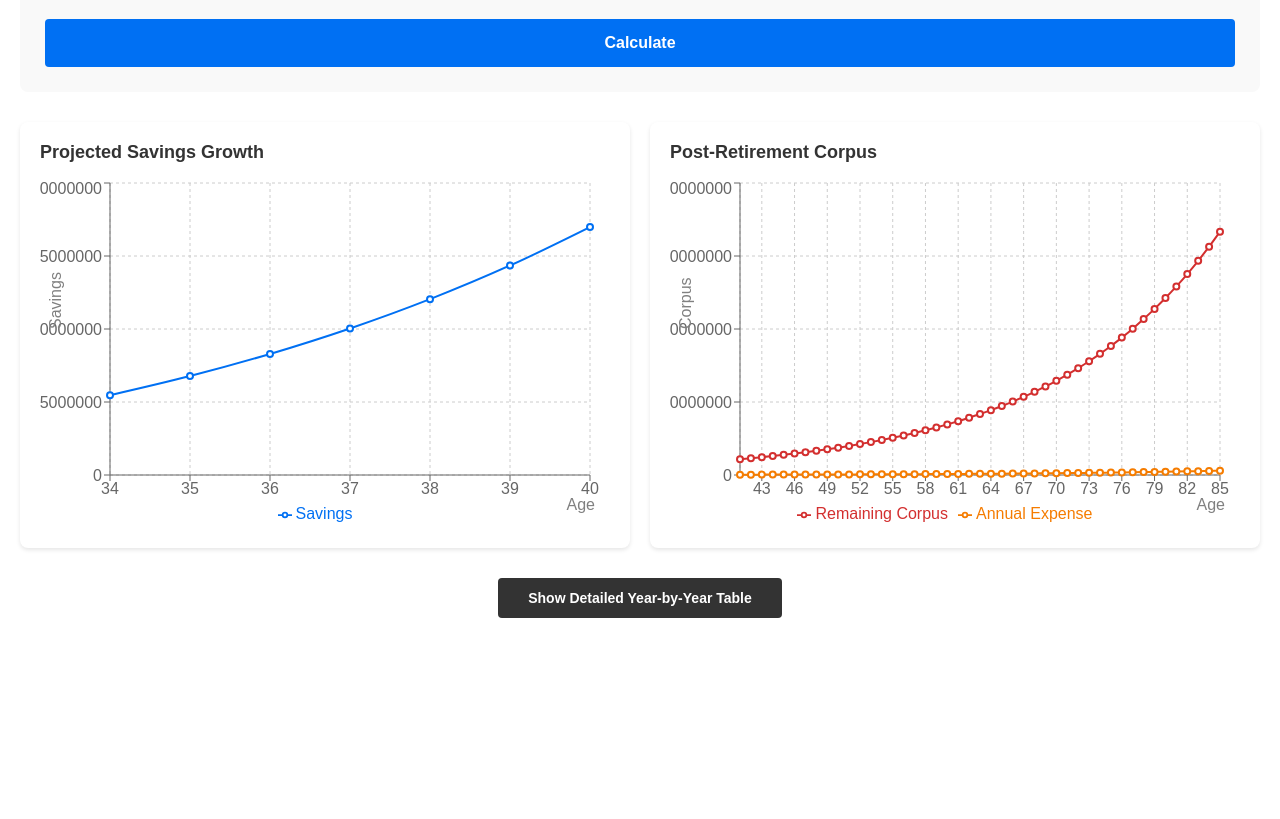
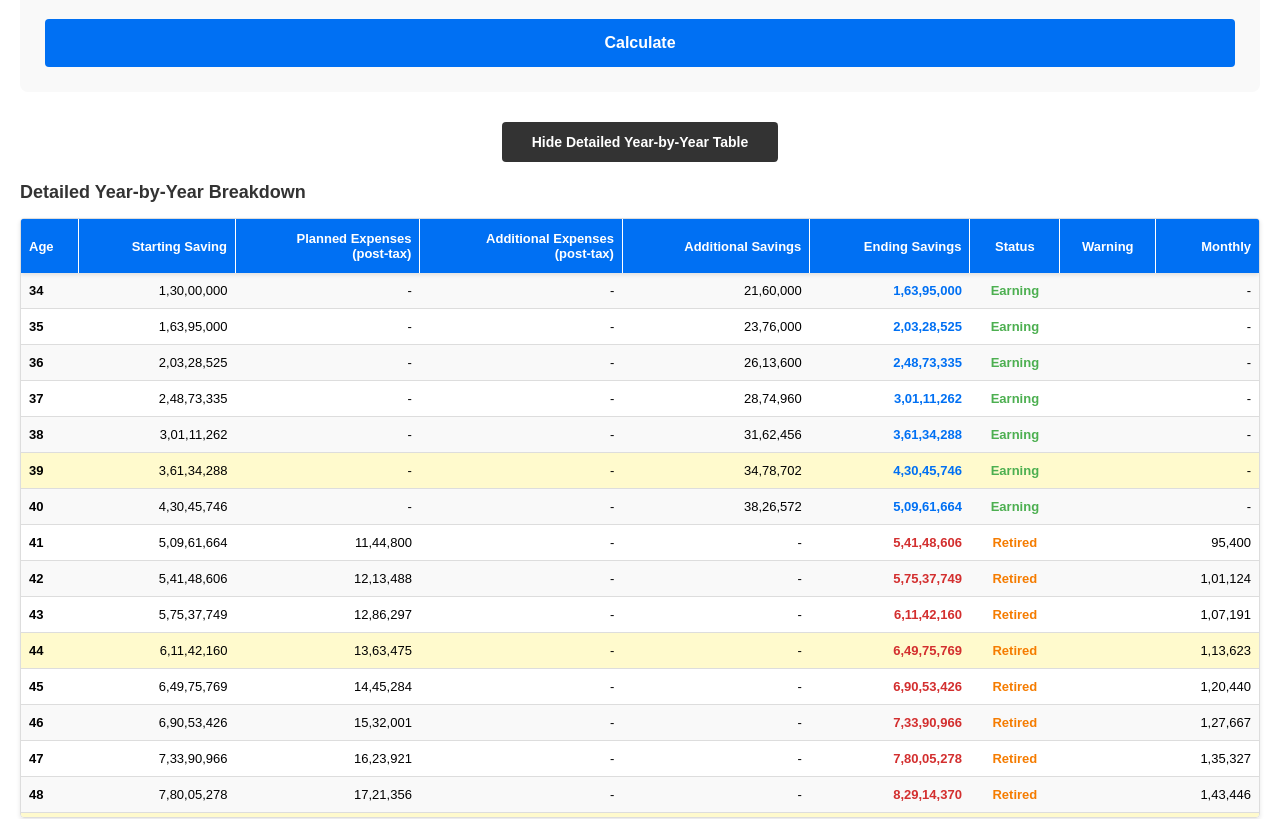
Before and after one commit to IamAKhtar/RetirementPlanner, a Next.js app: page / in a window 1280 px wide. Shown: the part 314-1133 px from the top of the page. Before the commit the page ends 972 px from the top, so only its background shows below. Built offline with nearby package versions, Linux system fonts and the light colour scheme.

Commit message:
Added choices

```diff
--- a/pages/index.js
+++ b/pages/index.js
@@ -120,7 +120,7 @@ function formatINR(value) {
 export default function Home() {
   const [inputs, setInputs] = useState(initialInputs);
   const [results, setResults] = useState(calculateRetirement(initialInputs));
-  const [showTable, setShowTable] = useState(false);
+  const [showTable, setShowTable] = useState(true);
 
   function handleChange(e) {
     const { name, value } = e.target;
@@ -218,40 +218,6 @@ export default function Home() {
         </button>
       </section>
 
-      {/* Charts Section - Side by Side */}
-      <section style={{ display: 'grid', gridTemplateColumns: '1fr 1fr', gap: 20, marginBottom: 30 }}>
-        {/* Chart 1: Projected Savings Growth */}
-        <div style={{ backgroundColor: 'white', padding: 20, borderRadius: 8, boxShadow: '0 2px 4px rgba(0,0,0,0.1)' }}>
-          <h2 style={{ fontSize: 18, marginTop: 0, marginBottom: 15 }}>Projected Savings Growth</h2>
-          <ResponsiveContainer width="100%" height={350}>
-            <LineChart data={results.accumulation} margin={{ top: 5, right: 20, left: 10, bottom: 5 }}>
-              <CartesianGrid strokeDasharray="3 3" />
-              <XAxis dataKey="age" label={{ value: 'Age', position: 'insideBottomRight', offset: -5 }} />
-              <YAxis label={{ value: 'Savings', angle: -90, position: 'insideLeft' }} />
-              <Tooltip formatter={value => formatINR(value)} />
-              <Legend />
-              <Line type="monotone" dataKey="savings" stroke="#0070f3" strokeWidth={2} activeDot={{ r: 6 }} name="Savings" />
-            </LineChart>
-          </ResponsiveContainer>
-        </div>
-
-        {/* Chart 2: Post-Retirement Corpus */}
-        <div style={{ backgroundColor: 'white', padding: 20, borderRadius: 8, boxShadow: '0 2px 4px rgba(0,0,0,0.1)' }}>
-          <h2 style={{ fontSize: 18, marginTop: 0, marginBottom: 15 }}>Post-Retirement Corpus</h2>
-          <ResponsiveContainer width="100%" height={350}>
-            <LineChart data={results.exhaustion} margin={{ top: 5, right: 20, left: 10, bottom: 5 }}>
-              <CartesianGrid strokeDasharray="3 3" />
-              <XAxis dataKey="age" label={{ value: 'Age', position: 'insideBottomRight', offset: -5 }} />
-              <YAxis label={{ value: 'Corpus', angle: -90, position: 'insideLeft' }} />
-              <Tooltip formatter={value => formatINR(value)} />
-              <Legend />
-              <Line type="monotone" dataKey="remainingCorpus" stroke="#d32f2f" strokeWidth={2} activeDot={{ r: 6 }} name="Remaining Corpus" />
-              <Line type="monotone" dataKey="annualExpense" stroke="#f57c00" strokeWidth={2} name="Annual Expense" />
-            </LineChart>
-          </ResponsiveContainer>
-        </div>
-      </section>
-
       {/* Toggle Button for Table */}
       <div style={{ textAlign: 'center', marginBottom: 20 }}>
         <button
@@ -271,22 +237,40 @@ export default function Home() {
         </button>
       </div>
 
-      {/* Detailed Table */}
+      {/* Detailed Table with Fixed Header */}
       {showTable && (
-        <section style={{ marginTop: 20, overflowX: 'auto' }}>
+        <section style={{ marginBottom: 40 }}>
           <h2 style={{ marginBottom: 15 }}>Detailed Year-by-Year Breakdown</h2>
-          <table style={{ width: '100%', borderCollapse: 'collapse', fontSize: 13, backgroundColor: 'white', boxShadow: '0 2px 4px rgba(0,0,0,0.1)' }}>
-            <thead>
+          <div style={{
+            maxHeight: '600px',
+            overflowY: 'auto',
+            overflowX: 'auto',
+            border: '1px solid #ddd',
+            borderRadius: '4px',
+            boxShadow: '0 2px 4px rgba(0,0,0,0.1)'
+          }}>
+            <table style={{
+              width: '100%',
+              borderCollapse: 'collapse',
+              fontSize: 13,
+              backgroundColor: 'white'
+            }}>
+              <thead style={{
+                position: 'sticky',
+                top: 0,
+                zIndex: 10,
+                boxShadow: '0 2px 4px rgba(0,0,0,0.1)'
+              }}>
                 <tr style={{ backgroundColor: '#0070f3', color: 'white' }}>
-                <th style={{ padding: '12px 8px', textAlign: 'left', borderRight: '1px solid #fff' }}>Age</th>
-                <th style={{ padding: '12px 8px', textAlign: 'right', borderRight: '1px solid #fff' }}>Starting Saving</th>
-                <th style={{ padding: '12px 8px', textAlign: 'right', borderRight: '1px solid #fff' }}>Planned Expenses<br/>(post-tax)</th>
-                <th style={{ padding: '12px 8px', textAlign: 'right', borderRight: '1px solid #fff' }}>Additional Expenses<br/>(post-tax)</th>
-                <th style={{ padding: '12px 8px', textAlign: 'right', borderRight: '1px solid #fff' }}>Additional Savings</th>
-                <th style={{ padding: '12px 8px', textAlign: 'right', borderRight: '1px solid #fff' }}>Ending Savings</th>
-                <th style={{ padding: '12px 8px', textAlign: 'center', borderRight: '1px solid #fff' }}>Status</th>
-                <th style={{ padding: '12px 8px', textAlign: 'center', borderRight: '1px solid #fff' }}>Warning</th>
-                <th style={{ padding: '12px 8px', textAlign: 'right' }}>Monthly</th>
+                  <th style={{ padding: '12px 8px', textAlign: 'left', borderRight: '1px solid #fff', position: 'sticky', top: 0, backgroundColor: '#0070f3' }}>Age</th>
+                  <th style={{ padding: '12px 8px', textAlign: 'right', borderRight: '1px solid #fff', position: 'sticky', top: 0, backgroundColor: '#0070f3' }}>Starting Saving</th>
+                  <th style={{ padding: '12px 8px', textAlign: 'right', borderRight: '1px solid #fff', position: 'sticky', top: 0, backgroundColor: '#0070f3' }}>Planned Expenses<br/>(post-tax)</th>
+                  <th style={{ padding: '12px 8px', textAlign: 'right', borderRight: '1px solid #fff', position: 'sticky', top: 0, backgroundColor: '#0070f3' }}>Additional Expenses<br/>(post-tax)</th>
+                  <th style={{ padding: '12px 8px', textAlign: 'right', borderRight: '1px solid #fff', position: 'sticky', top: 0, backgroundColor: '#0070f3' }}>Additional Savings</th>
+                  <th style={{ padding: '12px 8px', textAlign: 'right', borderRight: '1px solid #fff', position: 'sticky', top: 0, backgroundColor: '#0070f3' }}>Ending Savings</th>
+                  <th style={{ padding: '12px 8px', textAlign: 'center', borderRight: '1px solid #fff', position: 'sticky', top: 0, backgroundColor: '#0070f3' }}>Status</th>
+                  <th style={{ padding: '12px 8px', textAlign: 'center', borderRight: '1px solid #fff', position: 'sticky', top: 0, backgroundColor: '#0070f3' }}>Warning</th>
+                  <th style={{ padding: '12px 8px', textAlign: 'right', position: 'sticky', top: 0, backgroundColor: '#0070f3' }}>Monthly</th>
                 </tr>
               </thead>
               <tbody>
@@ -312,8 +296,43 @@ export default function Home() {
                 })}
               </tbody>
             </table>
+          </div>
         </section>
       )}
+
+      {/* Charts Section - Vertical Stack */}
+      <section style={{ marginTop: 40 }}>
+        {/* Chart 1: Projected Savings Growth */}
+        <div style={{ backgroundColor: 'white', padding: 20, borderRadius: 8, boxShadow: '0 2px 4px rgba(0,0,0,0.1)', marginBottom: 30 }}>
+          <h2 style={{ fontSize: 18, marginTop: 0, marginBottom: 15 }}>Projected Savings Growth</h2>
+          <ResponsiveContainer width="100%" height={400}>
+            <LineChart data={results.accumulation} margin={{ top: 5, right: 30, left: 20, bottom: 5 }}>
+              <CartesianGrid strokeDasharray="3 3" />
+              <XAxis dataKey="age" label={{ value: 'Age', position: 'insideBottomRight', offset: -5 }} />
+              <YAxis label={{ value: 'Savings', angle: -90, position: 'insideLeft' }} />
+              <Tooltip formatter={value => formatINR(value)} />
+              <Legend />
+              <Line type="monotone" dataKey="savings" stroke="#0070f3" strokeWidth={2} activeDot={{ r: 6 }} name="Savings" />
+            </LineChart>
+          </ResponsiveContainer>
+        </div>
+
+        {/* Chart 2: Post-Retirement Corpus */}
+        <div style={{ backgroundColor: 'white', padding: 20, borderRadius: 8, boxShadow: '0 2px 4px rgba(0,0,0,0.1)' }}>
+          <h2 style={{ fontSize: 18, marginTop: 0, marginBottom: 15 }}>Post-Retirement Corpus</h2>
+          <ResponsiveContainer width="100%" height={400}>
+            <LineChart data={results.exhaustion} margin={{ top: 5, right: 30, left: 20, bottom: 5 }}>
+              <CartesianGrid strokeDasharray="3 3" />
+              <XAxis dataKey="age" label={{ value: 'Age', position: 'insideBottomRight', offset: -5 }} />
+              <YAxis label={{ value: 'Corpus', angle: -90, position: 'insideLeft' }} />
+              <Tooltip formatter={value => formatINR(value)} />
+              <Legend />
+              <Line type="monotone" dataKey="remainingCorpus" stroke="#d32f2f" strokeWidth={2} activeDot={{ r: 6 }} name="Remaining Corpus" />
+              <Line type="monotone" dataKey="annualExpense" stroke="#f57c00" strokeWidth={2} name="Annual Expense" />
+            </LineChart>
+          </ResponsiveContainer>
+        </div>
+      </section>
     </main>
   );
 }
```
Lines whose indentation alone changed are shown as unchanged.
